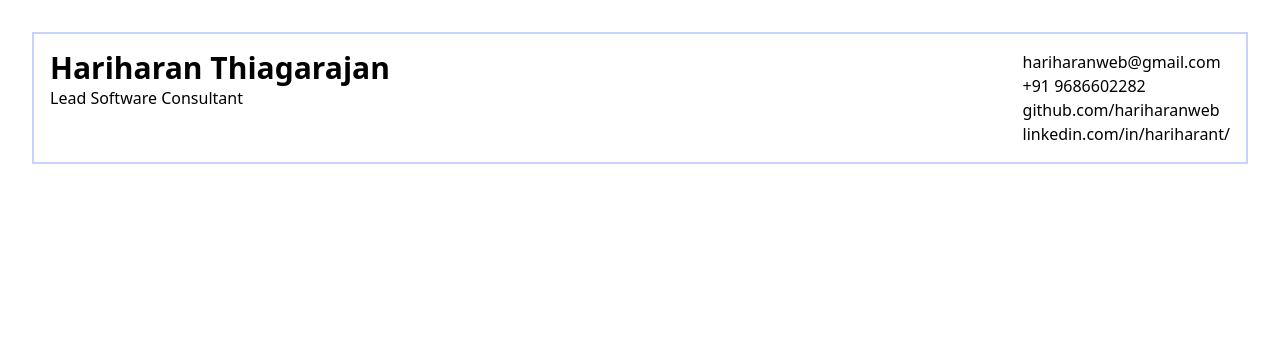
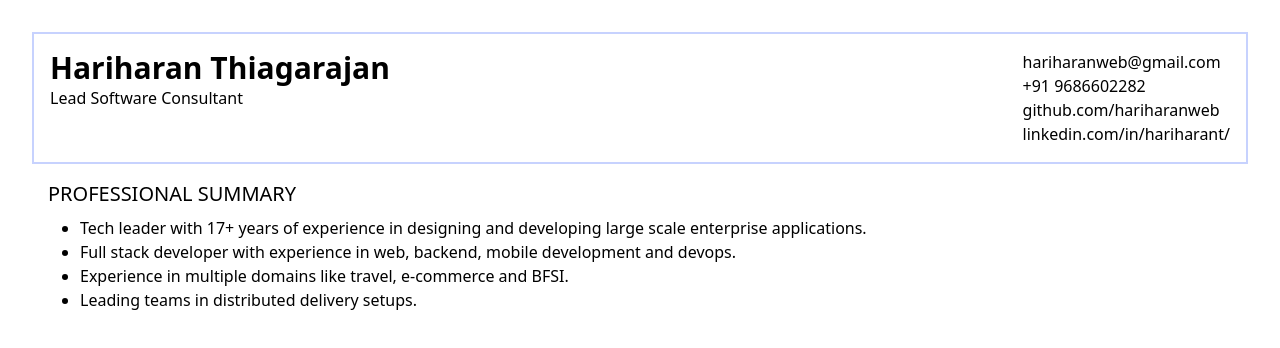
Before and after one commit to hariharanweb/hariharanweb-profile, a React (Create React App) app: page / in a window 1280 px wide. Shown: the top 348 px of the page. Built offline with nearby package versions, Linux system fonts and the light colour scheme; some icons are missing.

Commit message:
Professional Summary

```diff
--- a/src/App.tsx
+++ b/src/App.tsx
@@ -10,7 +10,7 @@ const App = () => {
     <div className='p-8'>
       <div className='flex p-4 justify-between border-2 border-indigo-200'>
         <div>
-          <h1 className="text-3xl font-bold to-blue-800">
+          <h1 className="text-3xl font-bold">
             Hariharan Thiagarajan
           </h1>
           <h3>
@@ -36,6 +36,17 @@ const App = () => {
           </div>
         </div>
       </div>
+      <div className='p-4'>
+        <h2 className="text-xl pb-2">
+          PROFESSIONAL SUMMARY
+        </h2>
+        <ul className="list-disc pl-8">
+          <li>Tech leader with 17+ years of experience in designing and developing large scale enterprise applications.</li>
+          <li>Full stack developer with experience in web, backend, mobile development and devops.</li>
+          <li>Experience in multiple domains like travel, e-commerce and BFSI.</li>
+          <li>Leading teams in distributed delivery setups.</li>
+        </ul>
+      </div>
     </div>
   );
 }
```
